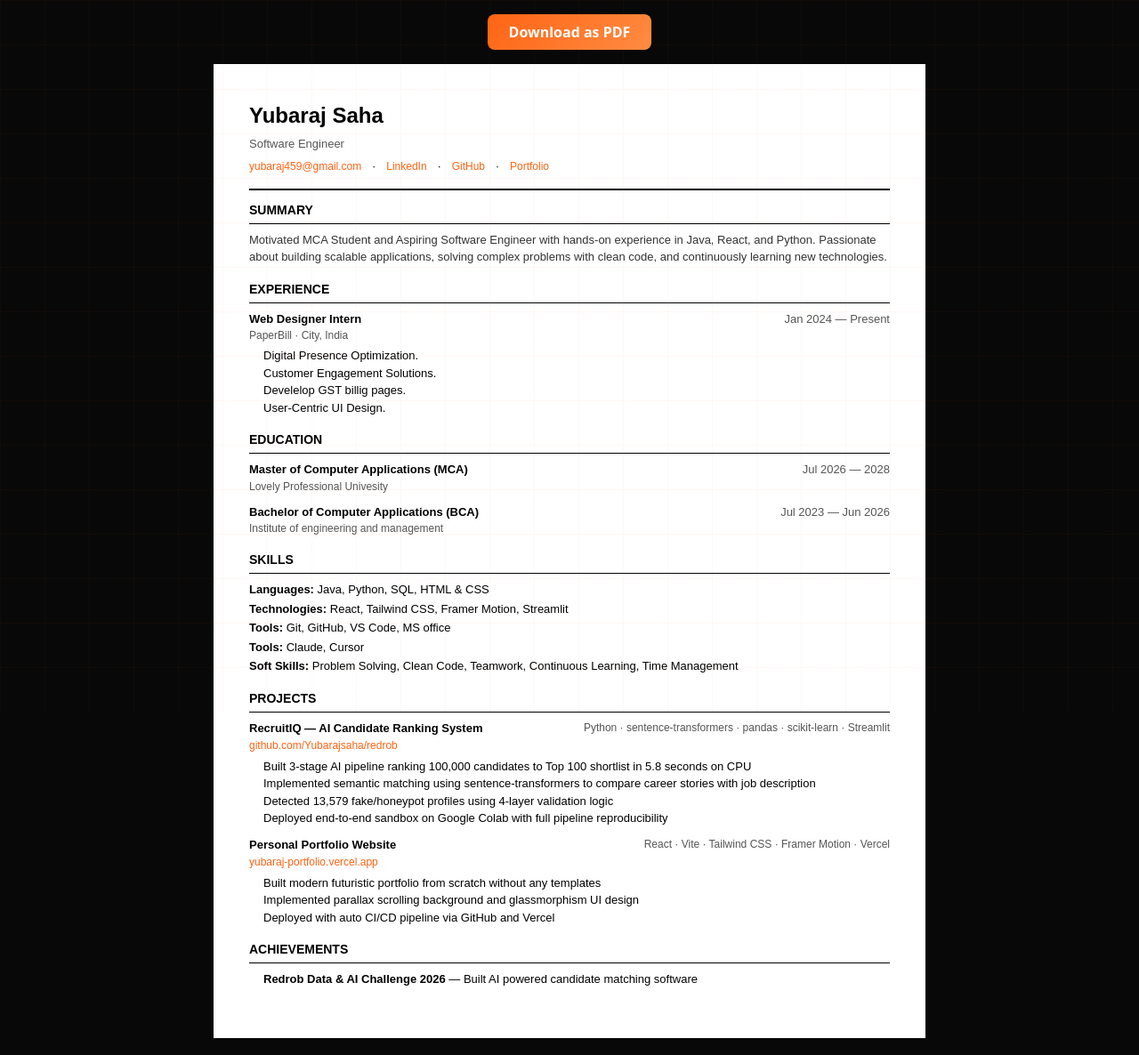
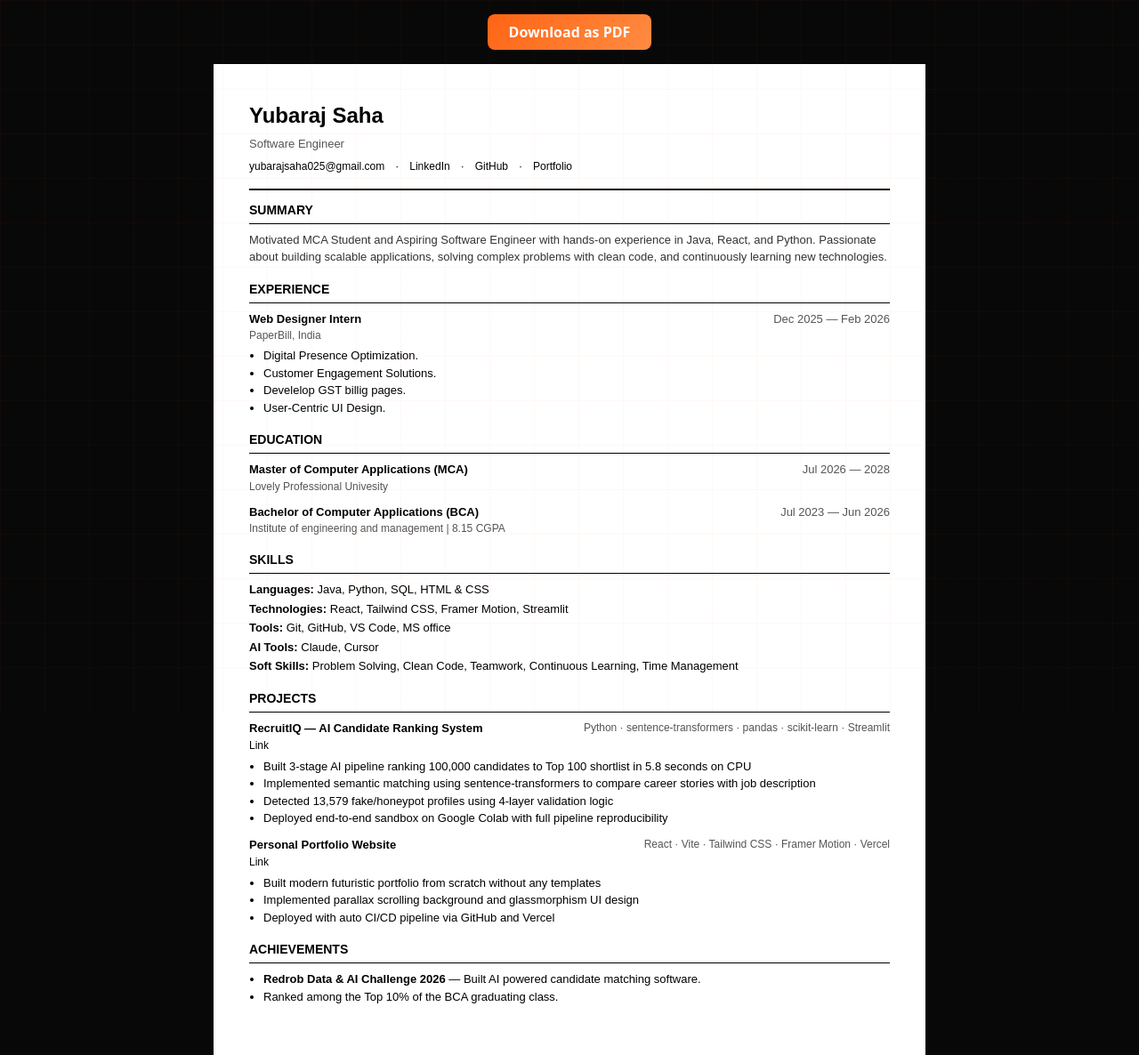
Before and after one commit to Yubarajsaha/Portfolio, a React (Vite) app: page /resume-preview in a window 1280 px wide. Shown: the whole page at 89% size. Built offline with nearby package versions, Linux system fonts and the light colour scheme.

Commit message:
modify layout

```diff
--- a/src/components/ResumeLayout.jsx
+++ b/src/components/ResumeLayout.jsx
@@ -54,13 +54,13 @@ function ResumeLayout() {
             Software Engineer
           </p>
           <div style={{ display: 'flex', gap: '12px', flexWrap: 'wrap', fontSize: '12px' }}>
-            <a href="mailto:yubaraj459@gmail.com" style={{ color: '#ff6414' }}>yubaraj459@gmail.com</a>
+            <a href="mailto:yubarajsaha025@gmail.com" style={{ color: '#000000' }}>yubarajsaha025@gmail.com</a>
             <span>·</span>
-            <a href="https://www.linkedin.com/in/yubaraj-saha-488883285/" target="_blank" style={{ color: '#ff6414' }}>LinkedIn</a>
+            <a href="https://www.linkedin.com/in/yubaraj-saha-488883285/" target="_blank" style={{ color: '#000000' }}>LinkedIn</a>
             <span>·</span>
-            <a href="https://github.com/Yubarajsaha" target="_blank" style={{ color: '#ff6414' }}>GitHub</a>
+            <a href="https://github.com/Yubarajsaha" target="_blank" style={{ color: '#000000' }}>GitHub</a>
             <span>·</span>
-            <a href="https://yubaraj-portfolio.vercel.app/" target="_blank" style={{ color: '#ff6414' }}>Portfolio</a>
+            <a href="https://yubaraj-portfolio.vercel.app/" target="_blank" style={{ color: '#000000' }}>Portfolio</a>
           </div>
         </div>
 
@@ -86,10 +86,10 @@ function ResumeLayout() {
           <div style={{ marginBottom: '12px' }}>
             <div style={{ display: 'flex', justifyContent: 'space-between' }}>
               <strong>Web Designer Intern</strong>
-              <span style={{ color: '#555' }}>Jan 2024 — Present</span>
+              <span style={{ color: '#555' }}>Dec 2025 — Feb 2026</span>
             </div>
-            <div style={{ color: '#555', fontSize: '12px', marginBottom: '4px' }}>PaperBill · City, India</div>
-            <ul style={{ margin: '4px 0', paddingLeft: '16px' }}>
+            <div style={{ color: '#555', fontSize: '12px', marginBottom: '4px' }}>PaperBill, India</div>
+            <ul style={{ margin: '4px 0', paddingLeft: '16px',listStyleType: 'disc', }}>
               <li>Digital Presence Optimization.</li>
               <li>Customer Engagement Solutions.</li>
               <li>Develelop GST billig pages.</li>
@@ -115,7 +115,7 @@ function ResumeLayout() {
               <strong>Bachelor of Computer Applications (BCA)</strong>
               <span style={{ color: '#555' }}>Jul 2023 — Jun 2026</span>
             </div>
-            <div style={{ color: '#555', fontSize: '12px' }}>Institute of engineering and management</div>
+            <div style={{ color: '#555', fontSize: '12px' }}>Institute of engineering and management | 8.15 CGPA</div>
           </div>
         </div>
 
@@ -134,7 +134,7 @@ function ResumeLayout() {
             <strong>Tools:</strong> Git, GitHub, VS Code, MS office
           </p>
           <p style={{ margin: '2px 0' }}>
-            <strong>Tools:</strong> Claude, Cursor
+            <strong>AI Tools:</strong> Claude, Cursor
           </p>
           <p style={{ margin: '2px 0' }}>
             <strong>Soft Skills:</strong> Problem Solving, Clean Code, Teamwork, Continuous Learning, Time Management
@@ -152,8 +152,8 @@ function ResumeLayout() {
               <strong>RecruitIQ — AI Candidate Ranking System</strong>
               <span style={{ color: '#555', fontSize: '12px' }}>Python · sentence-transformers · pandas · scikit-learn · Streamlit</span>
             </div>
-            <a href="https://github.com/Yubarajsaha/redrob" target="_blank" style={{ color: '#ff6414', fontSize: '12px' }}>github.com/Yubarajsaha/redrob</a>
-            <ul style={{ margin: '4px 0', paddingLeft: '16px' }}>
+            <a href="https://github.com/Yubarajsaha/redrob" target="_blank" style={{ color: '#000000', fontSize: '12px' }}>Link</a>
+            <ul style={{ margin: '4px 0', paddingLeft: '16px',listStyleType: 'disc' }}>
               <li>Built 3-stage AI pipeline ranking 100,000 candidates to Top 100 shortlist in 5.8 seconds on CPU</li>
               <li>Implemented semantic matching using sentence-transformers to compare career stories with job description</li>
               <li>Detected 13,579 fake/honeypot profiles using 4-layer validation logic</li>
@@ -166,8 +166,8 @@ function ResumeLayout() {
               <strong>Personal Portfolio Website</strong>
               <span style={{ color: '#555', fontSize: '12px' }}>React · Vite · Tailwind CSS · Framer Motion · Vercel</span>
             </div>
-            <a href="https://yubaraj-portfolio.vercel.app" target="_blank" style={{ color: '#ff6414', fontSize: '12px' }}>yubaraj-portfolio.vercel.app</a>
-            <ul style={{ margin: '4px 0', paddingLeft: '16px' }}>
+            <a href="https://yubaraj-portfolio.vercel.app" target="_blank" style={{ color: '#000000', fontSize: '12px' }}>Link</a>
+            <ul style={{ margin: '4px 0', paddingLeft: '16px',listStyleType: 'disc' }}>
               <li>Built modern futuristic portfolio from scratch without any templates</li>
               <li>Implemented parallax scrolling background and glassmorphism UI design</li>
               <li>Deployed with auto CI/CD pipeline via GitHub and Vercel</li>
@@ -180,9 +180,12 @@ function ResumeLayout() {
           <h2 style={{ fontSize: '14px', fontWeight: 'bold', textTransform: 'uppercase', borderBottom: '1px solid #000', paddingBottom: '4px', marginBottom: '8px' }}>
             Achievements
           </h2>
-          <ul style={{ margin: 0, paddingLeft: '16px' }}>
+          <ul style={{ margin: 0, paddingLeft: '16px',listStyleType: 'disc', }}>
             <li>
-              <strong>Redrob Data & AI Challenge 2026</strong> — Built AI powered candidate matching software
+              <strong>Redrob Data & AI Challenge 2026</strong> — Built AI powered candidate matching software.
+            </li>
+            <li>
+              Ranked among the Top 10% of the BCA graduating class.
             </li>
           </ul>
         </div>
```
